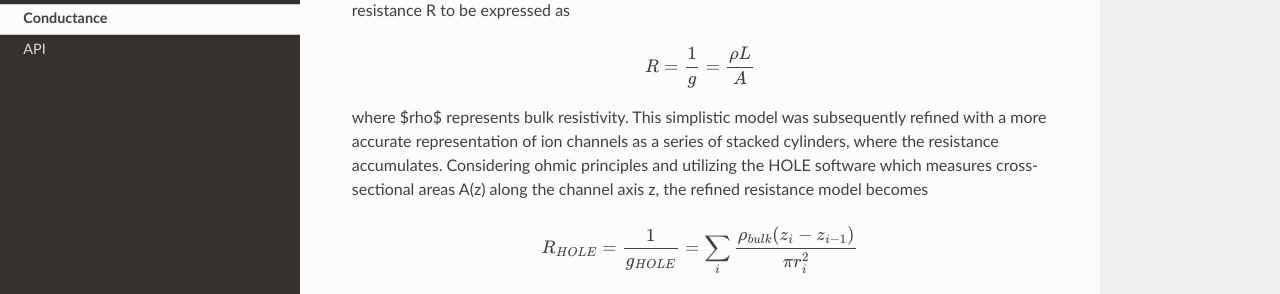
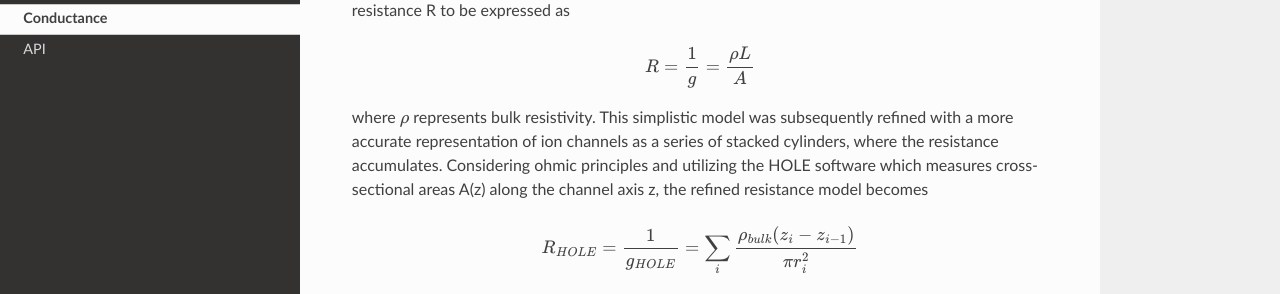
Before and after one commit to DSeiferth/PoreAnalyser, a Sphinx documentation site: the page built from docs/source/conductance.rst, in a window 1280 px wide and 900 px high. Shown: the part 209-503 px from the top of the window. Built offline with Sphinx 7.4.7 and the Read the Docs theme 3.1.0, drawn with Linux system fonts in a browser that asks for light colours; some of the changed lines change nothing that is shown.

Commit message:
update docs

```diff
--- a/docs/source/conductance.rst
+++ b/docs/source/conductance.rst
@@ -8,7 +8,7 @@ and cross-sectional area A, allowing the resistance R to be expressed as
 
     R = \dfrac{1}{g} = \dfrac{\rho L}{A}
 
-where $\rho$ represents bulk resistivity. This simplistic model was subsequently refined with a more accurate representation of ion channels
+where :math:`\rho` represents bulk resistivity. This simplistic model was subsequently refined with a more accurate representation of ion channels
 as a series of stacked cylinders, where the resistance accumulates. Considering ohmic principles and utilizing the HOLE software
 which measures cross-sectional areas A(z) along the channel axis z, the refined resistance model becomes
 
```
